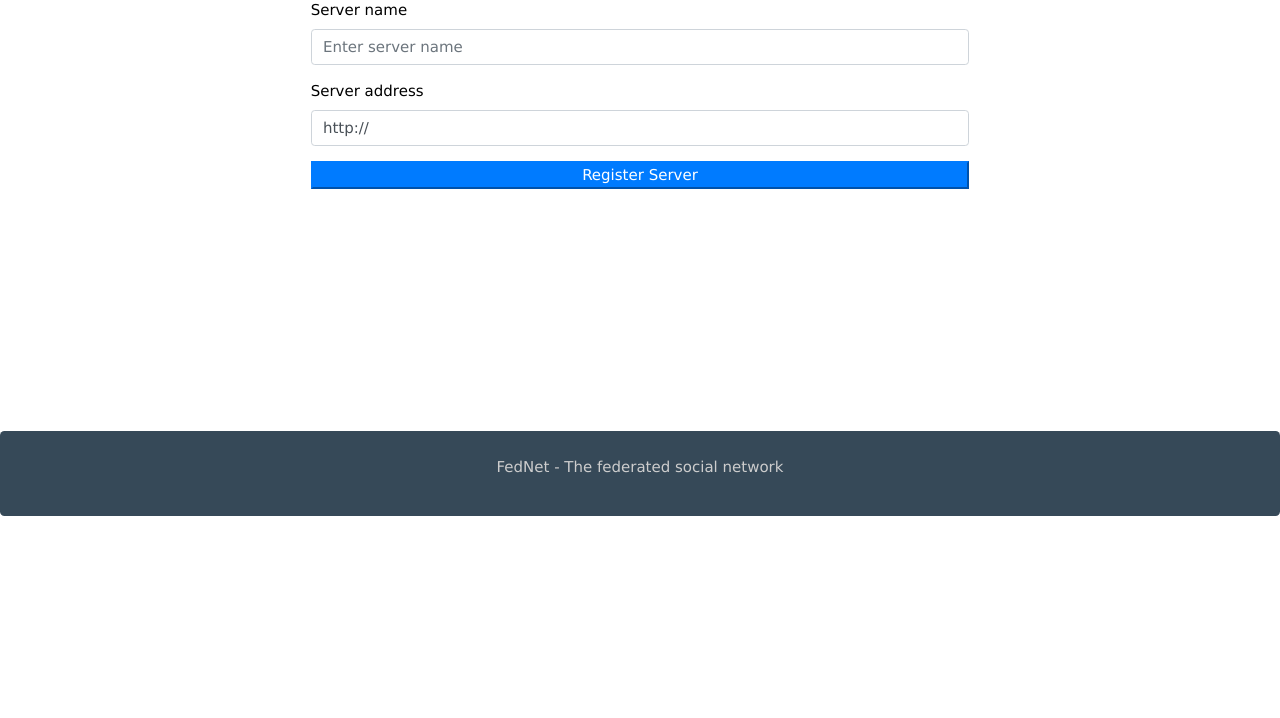
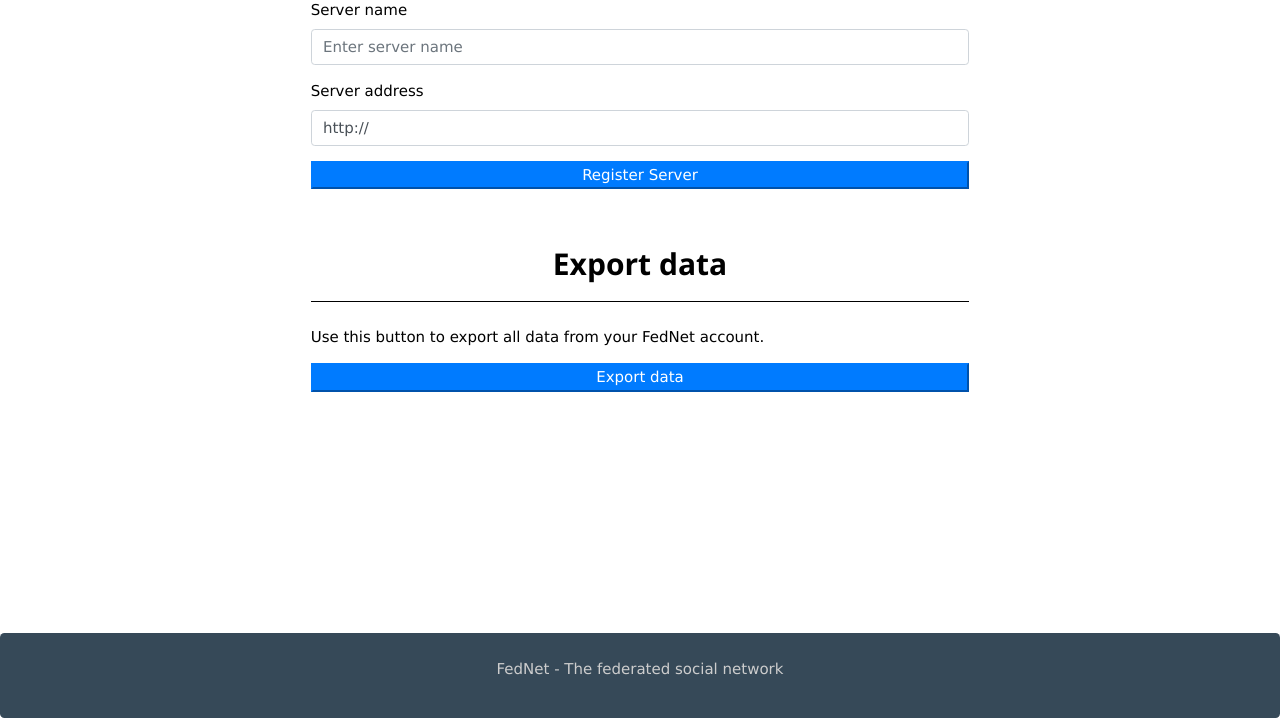
Before and after one commit to rummens1337/federated-social-network, a Python web app: template app/templates/settings/server.html in a window 1280 px wide. Shown: the part 615-1333 px from the top of the page. Before the commit the page ends 1131 px from the top, so only its background shows below. Run offline with Jinja, Linux system fonts and the light colour scheme; the template is opened without the code that fills it, so the values that code supplies are empty; some libraries are stand-ins or nearby versions.

Commit message:
Added form for exporting data.

```diff
--- a/app/static/javascript/dataHandler.js
+++ b/app/static/javascript/dataHandler.js
@@ -51,6 +51,25 @@ function requestJSONFile(type, url, data=null, success=null, error=null) {
 };
 
 
+function requestJSONMigrationFile(type, url, data=null, success=null, error=null) {
+    var token = Cookies.get('access_token_cookie');
+    var headers = {};
+    if (token != null) headers = { 'Authorization' : 'Bearer ' + token };
+
+    $.ajax({
+        headers: headers,
+        type: type,
+        url: url,
+        processData: false,
+        contentType: false,
+        data: data,
+        crossDomain: true,
+        success: success,
+        error: error
+    });
+};
+
+
 /*
  * Shows an error message on screen.
  * Error   : type string, message to be shown.
--- a/app/static/javascript/settings/server.js
+++ b/app/static/javascript/settings/server.js
@@ -47,6 +47,31 @@ function updateDataServer() {
     });
 }
 
+function exportData() {
+    $("form[name='exportdata']").validate({
+        rules: {
+        },
+
+        submitHandler: function(form) {
+          function exportDataServer() {
+            requestJSONMigrationFile("GET", currentDataServer + "/api/user/export", null, exportSucces, exportFailed);
+          }
+
+          function exportSucces(res) {
+            console.log(res)
+            alertError("Exporting data, please do not leave this page until this process has finished!", 5000);
+          }
+
+          function exportFailed(response) {
+            console.log(response)
+            alertError(response.reason, 2000);
+          }
+
+          exportDataServer();
+        }
+    });
+}
+
 $(document).ready(function() {
     requestJSON('GET', centralServer + '/api/user/address', null, setDataAddress, setNoDataAddress);
 
--- a/app/templates/settings/server.html
+++ b/app/templates/settings/server.html
@@ -46,6 +46,17 @@
             </form>
         </li>
     </ul>
+    <div class="title">
+        <h2 class="font-header-settings">Export data</h2>
+    </div>
+    <ul class="style1">
+        <li>
+            <p>Use this button to export all data from your FedNet account.</p>
+            <form name="exportdata" action="" method="GET">
+                <button type="submit" class="btn-primary btn-block" onclick="exportData();">Export data</button>
+            </form>
+        </li>
+    </ul>
     <div class="w3-hide">
         <div class="title">
             <h2 class="font-header-settings">Personal server</h2>
@@ -56,7 +67,8 @@
                 <p>coennusse <button class="btn-danger"> Delete</button></p>
                 <p><b>Requests:</b></p>
                 <p>Jan <button class="btn-primary"> Accept</button> <button class="btn-danger"> Decline</button></p>
-            </li><div class="row">
+            </li>
+            <div class="row">
                 <div class="col-xl-2" id="header">
                     <div id="menu">
                         <ul>
@@ -67,8 +79,9 @@
                             <li><a href="../password" accesskey="4" title="">Password</a></li>
                         </ul>
                     </div>
-                </div>ive hosts</h2>
-        </div>
+                </div>
+            </div>
+        <h2>Active hosts</h2>
         <ul class="style1">
             <li>
                 <p>coennusse <button class="btn-danger"> Delete</button></p>
```
